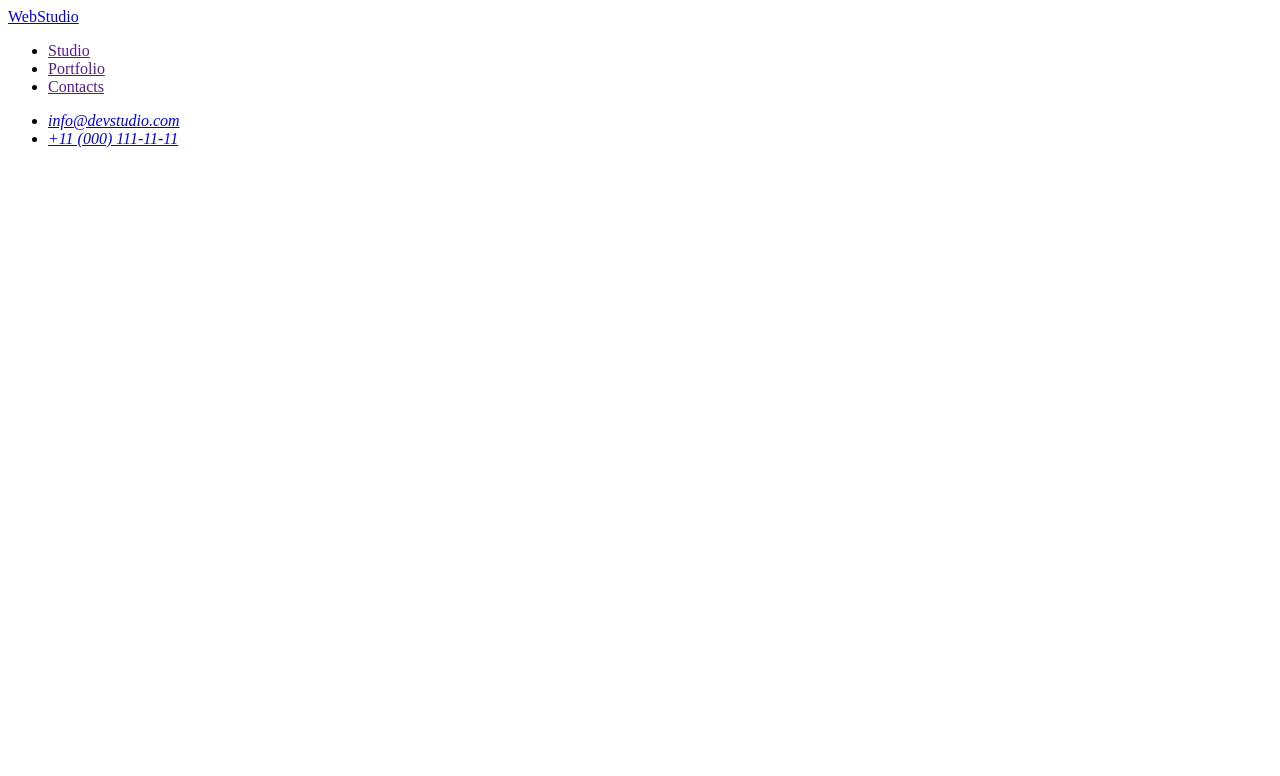
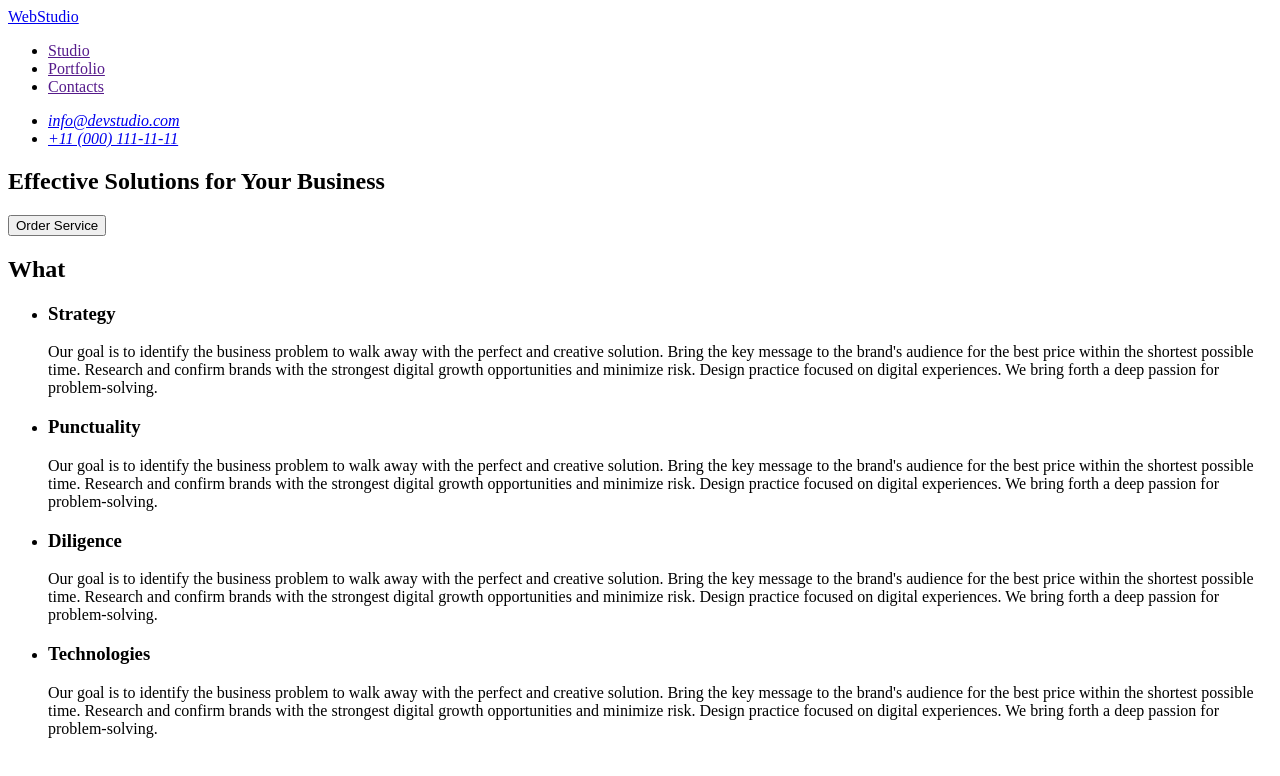
Before and after one commit to EddieOswald/goit-markup-hw-01, a plain HTML site: page index.html in a window 1280 px wide. Drawn offline with Linux system fonts and the light colour scheme.

Commit message:
add what

```diff
--- a/index.html
+++ b/index.html
@@ -22,5 +22,66 @@
         </ul>
       </address>
     </header>
+    <main>
+      <section>
+        <h1>Effective Solutions for Your Business</h1>
+        <button type="button">Order Service</button>
+      </section>
+      <section>
+        <h2>What</h2>
+        <ul>
+          <li>
+            <h3>Strategy</h3>
+            <p>
+              Our goal is to identify the business problem to walk away with the
+              perfect and creative solution. Bring the key message to the
+              brand's audience for the best price within the shortest possible
+              time. Research and confirm brands with the strongest digital
+              growth opportunities and minimize risk. Design practice focused on
+              digital experiences. We bring forth a deep passion for
+              problem-solving.
+            </p>
+          </li>
+          <li>
+            <h3>Punctuality</h3>
+            <p>
+              Our goal is to identify the business problem to walk away with the
+              perfect and creative solution. Bring the key message to the
+              brand's audience for the best price within the shortest possible
+              time. Research and confirm brands with the strongest digital
+              growth opportunities and minimize risk. Design practice focused on
+              digital experiences. We bring forth a deep passion for
+              problem-solving.
+            </p>
+          </li>
+          <li>
+            <h3>Diligence</h3>
+            <p>
+              Our goal is to identify the business problem to walk away with the
+              perfect and creative solution. Bring the key message to the
+              brand's audience for the best price within the shortest possible
+              time. Research and confirm brands with the strongest digital
+              growth opportunities and minimize risk. Design practice focused on
+              digital experiences. We bring forth a deep passion for
+              problem-solving.
+            </p>
+          </li>
+          <li>
+            <h3>Technologies</h3>
+            <p>
+              Our goal is to identify the business problem to walk away with the
+              perfect and creative solution. Bring the key message to the
+              brand's audience for the best price within the shortest possible
+              time. Research and confirm brands with the strongest digital
+              growth opportunities and minimize risk. Design practice focused on
+              digital experiences. We bring forth a deep passion for
+              problem-solving.
+            </p>
+          </li>
+        </ul>
+      </section>
+      <section></section>
+    </main>
+    <footer></footer>
   </body>
 </html>
```
